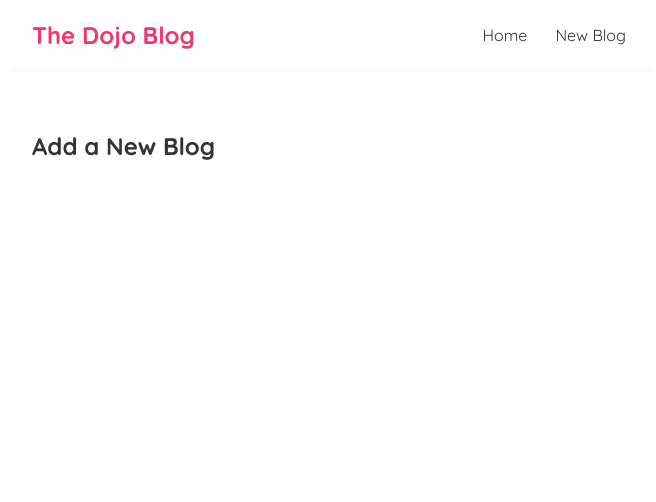
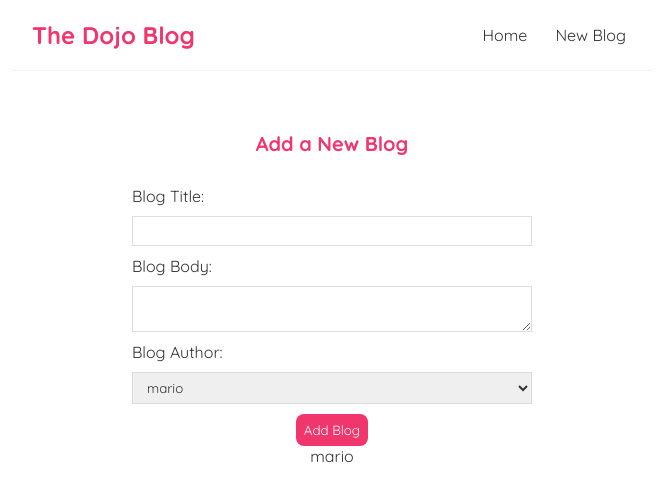
Before and after one commit to NalinSaumil/reactjs_blog, a React (Create React App) app: page /create in a window 1280 px wide. Shown: the top 502 px of the page, without its empty margins (308-964 px from the left). Built offline with nearby package versions, Linux system fonts and the light colour scheme.

Commit message:
commit to lesson25: learned how to create form and get data from those forms using the onChange attr.

```diff
--- a/src/Create.js
+++ b/src/Create.js
@@ -1,7 +1,40 @@
+import { useState } from "react";
+
 const Create = () => {
+    const [title, setTitle] = useState('');
+    const [body, setBody] = useState('');
+    const [author, setAuthor] = useState('mario');
+
     return (
         <div className="create">
             <h2>Add a New Blog</h2>
+            <form >
+                <label>Blog Title:</label>
+                <input
+                    type="text"
+                    required
+                    value={title}
+                    onChange ={(e) => setTitle(e.target.value)}
+                />
+                <label>Blog Body:</label>
+                <textarea
+                    required
+                    value={body}
+                    onChange ={(e) => setBody(e.target.value)}
+                ></textarea>
+                <label>Blog Author:</label>
+                <select
+                    value={author}
+                    onChange ={(e) => setAuthor(e.target.value)}
+                >
+                    <option value="mario">mario</option>
+                    <option value="yoshi">yoshi</option>
+                </select>
+                <button>Add Blog</button>
+            </form>
+            <p>{ title }</p>
+            <p>{ body }</p>
+            <p>{ author }</p>
         </div>
     );
 };
--- a/src/index.css
+++ b/src/index.css
@@ -69,3 +69,35 @@
     border-radius: 8px;
     cursor: pointer;
 }
+
+/* Create new blog form */
+.create {
+    max-width: 400px;
+    margin: 0 auto;
+    text-align: center;
+}
+.create label {
+    text-align: left;
+    display: block;
+}
+.create h2 {
+    font-size: 20px;
+    color: #f1356d;
+    margin-bottom: 30px;
+}
+.create input, .create textarea, .create select {
+    width: 100%;
+    padding: 6px 10px;
+    margin: 10px 0;
+    border: 1px solid #ddd;
+    box-sizing: border-box;
+    display: block;
+}
+.create button {
+    background: #f1356d;
+    color: #fff;
+    border: 0;
+    padding: 8px;
+    border-radius: 8px;
+    cursor: pointer;
+}
```
